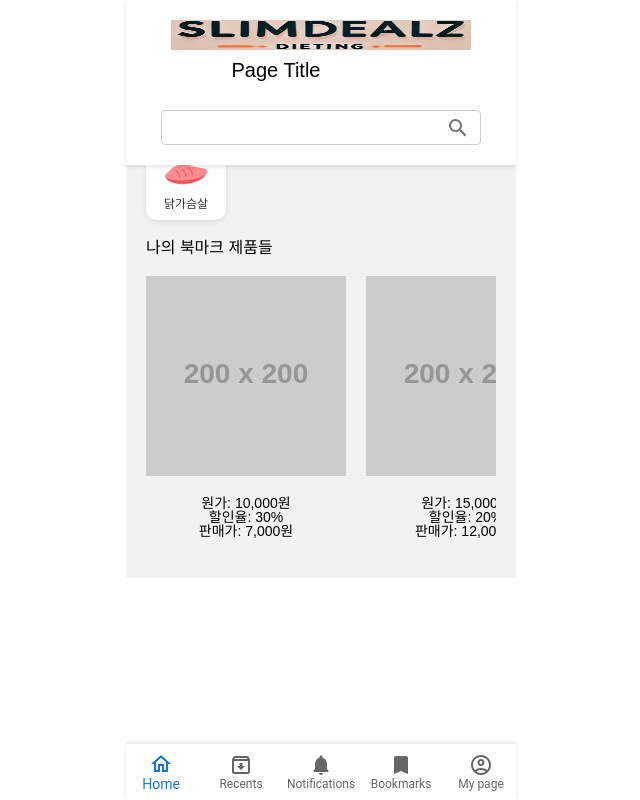
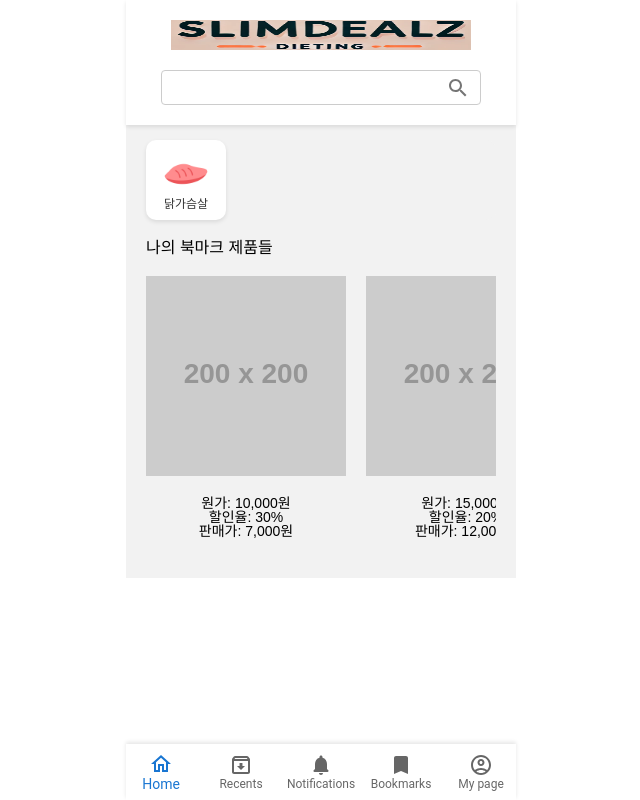
Before and after one commit to dannycho1530/5-bigbrother-SlimDealz-fe, a React (Vite) app: page /main in a window 1280 px wide. Shown: the whole page, without its empty margins (319-959 px from the left). Built offline with nearby package versions, Linux system fonts and the light colour scheme.

Commit message:
Feat: 메인 헤더 설정 변경

```diff
--- a/src/components/layoutWrapper/header/index.tsx
+++ b/src/components/layoutWrapper/header/index.tsx
@@ -45,9 +45,11 @@ const Header: React.FC<HeaderProps> = ({ pageTitle }) => {
 
   return (
     <HeaderContainer>
+      {!isMainPage && (
         <IconContainer onClick={handleBackClick} $isHidden={isMainPage}>
           <ArrowBackRoundedIcon style={{ cursor: 'pointer' }} />
         </IconContainer>
+      )}
       <LogoContainer
         $isCentered={isMainPage || isCategoryPage}
         $isSpecialPage={isSpecialPage}
@@ -62,18 +64,19 @@ const Header: React.FC<HeaderProps> = ({ pageTitle }) => {
           />
         )}
       </LogoContainer>
-      {/* Conditionally render PageTitle except on category page */}
-      {!isCategoryPage && (
+      {!isMainPage && !isCategoryPage && (
         <PageTitle $isSpecialPage={isSpecialPage} $isSimplePage={isSimplePage}>
           {pageTitle || 'Page Title'}
         </PageTitle>
       )}
+      {(isMainPage || isCategoryPage) && (
         <SearchContainer
           $isSpecialPage={isSpecialPage}
           $isSimplePage={isSimplePage}
         >
           <SearchBar />
         </SearchContainer>
+      )}
     </HeaderContainer>
   );
 };
```
Lines whose indentation alone changed are shown as unchanged.
